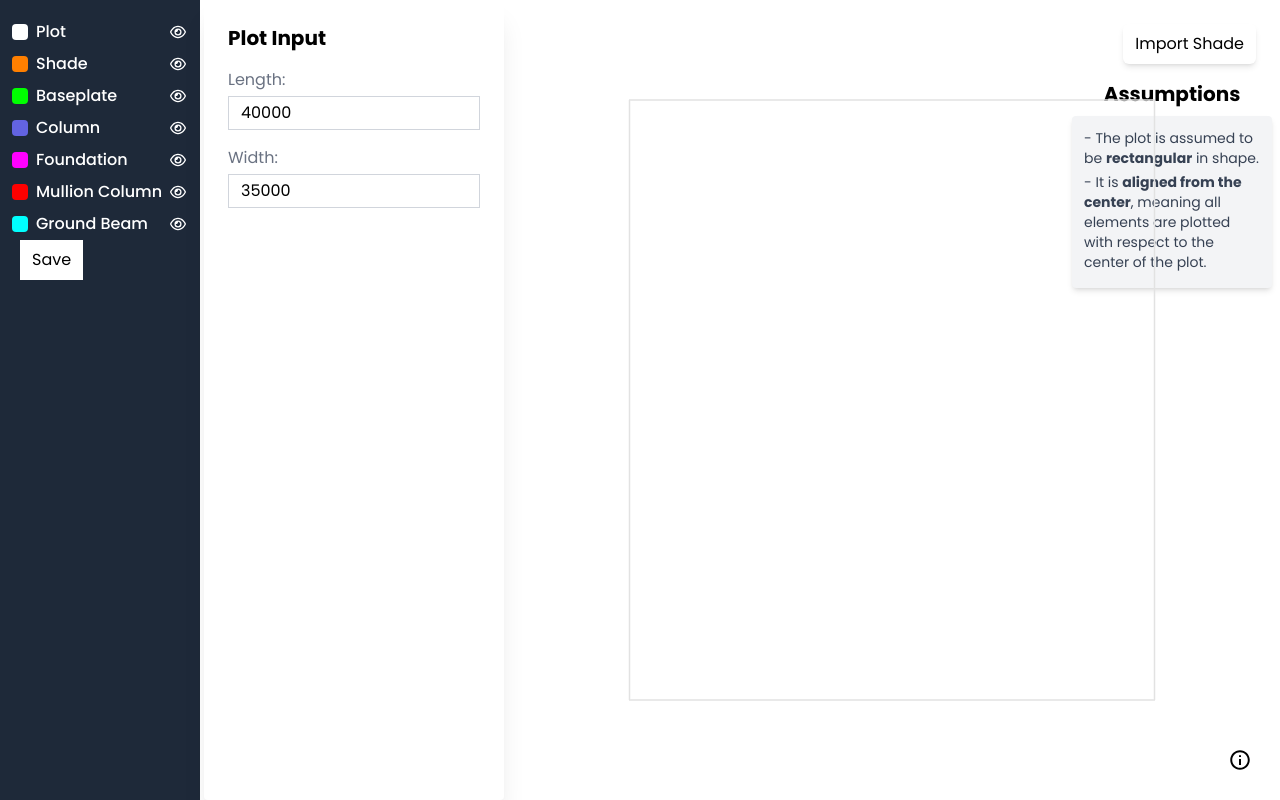
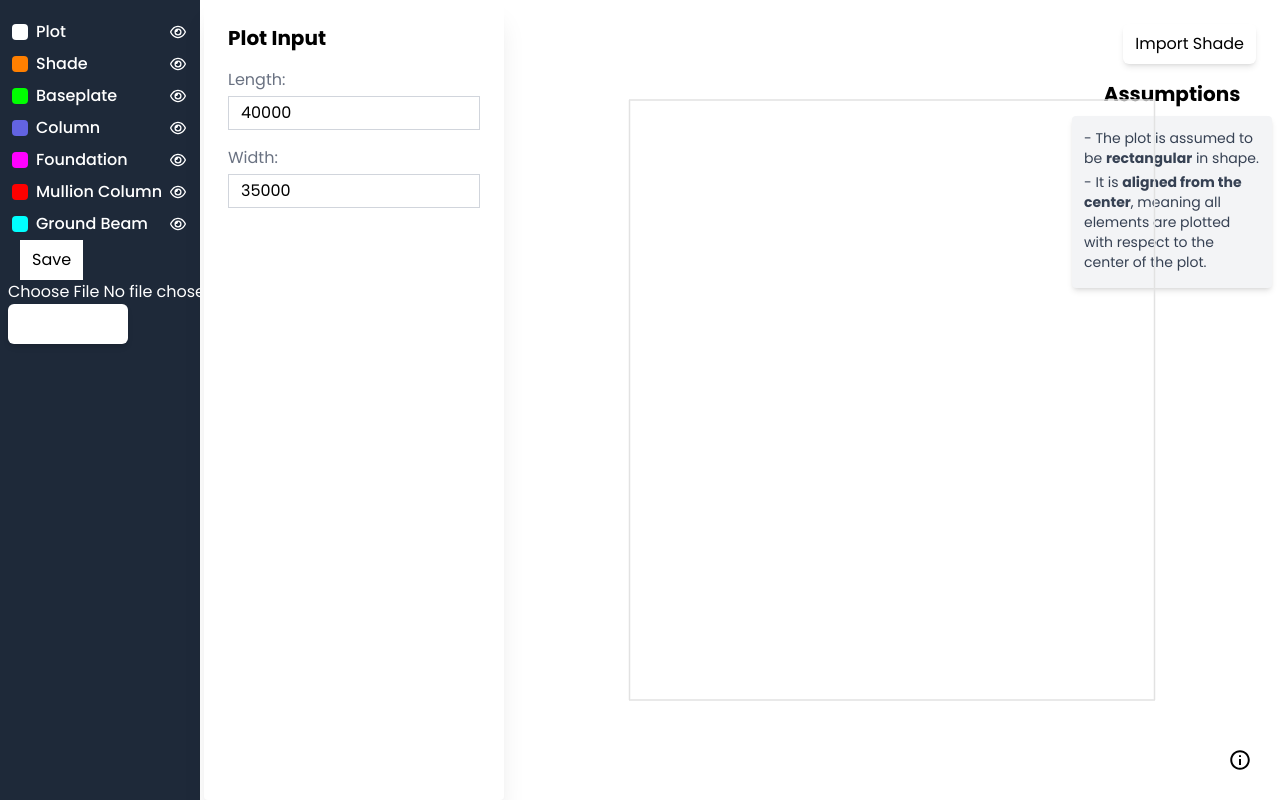
Before and after one commit to RishiDhimmar/shed-frontend, a React (Vite) app: page / in a window 1280 px wide. Built offline with nearby package versions, Linux system fonts and the light colour scheme.

Commit message:
upload working

```diff
--- a/src/components/threeenv/inputs/Layout.tsx
+++ b/src/components/threeenv/inputs/Layout.tsx
@@ -10,6 +10,7 @@ import LayoutItem from "./LayoutItem";
 import { GroundBeam } from "./GroundBeam";
 import Foundation from "./Foundation";
 import SaveButton from "./SaveButton";
+import { UploadJson } from "./upload";
 
 export const Layout = observer(() => {
   const [selectedTitle, setSelectedTitle] = useState<string | null>(null);
@@ -79,6 +80,7 @@ export const Layout = observer(() => {
           onToggleVisibility={() => uiStore.toggleVisibility("groundBeam")}
         />
         <SaveButton />
+        <UploadJson />
       </div>
       <div className=" flex flex-col  overflow-y-scroll h-screen w-[300px] ml-1 bg-white rounded shadow-xl  z-10 top-0 ">
         {uiStore.currentComponent === "plot" && <PlotInput />}
--- /dev/null
+++ b/src/components/threeenv/inputs/upload.tsx
@@ -0,0 +1,76 @@
+import { useRef } from "react";
+import basePlotStore from "../../../stores/BasePlotStore";
+import baseplateStore from "../../../stores/BasePlateStore";
+import wallStore from "../../../stores/WallStore";
+import columnStore from "../../../stores/ColumnStore";
+import foundationStore from "../../../stores/FoundationStore";
+import mullionColumnStore from "../../../stores/MullianColumnStore";
+
+export const UploadJson = () => {
+  const fileInputRef = useRef<HTMLInputElement | null>(null);
+
+  const handleFileChange = async (e: React.ChangeEvent<HTMLInputElement>) => {
+    if (!e.target.files) return;
+    const file = e.target.files[0];
+    if (!file) return;
+
+    try {
+      const text = await file.text(); // Read file content as text
+      const jsonData = JSON.parse(text); // Parse text to JSON
+
+
+      basePlotStore.setLength(jsonData.basePlot.length);
+      basePlotStore.setWidth(jsonData.basePlot.width);
+      basePlotStore.setPoints(jsonData.basePlot.points);
+
+      wallStore.setWallPoints(
+        jsonData.wall.externalWallPoints,
+        jsonData.wall.internalWallPoints
+      );
+
+      baseplateStore.setBasePlates(jsonData.baseplate.basePlates);
+      baseplateStore.setBasePlateConfig(jsonData.baseplate.config);
+      baseplateStore.setIdealHorizontalDistance(
+        jsonData.baseplate.idealHorizontalDistance
+      );
+      baseplateStore.setIdealVerticalDistance(
+        jsonData.baseplat.e.idealVerticalDistance
+      );
+
+      columnStore.setColumns(jsonData.column.columns);
+      columnStore.setHorizontalLength(jsonData.column.horizontalLength);
+      columnStore.setHorizontalWidth(jsonData.column.horizontalWidth);
+      columnStore.setCornerLength(jsonData.column.cornerLength);
+      columnStore.setCornerWidth(jsonData.column.cornerWidth);
+      columnStore.setVerticalLength(jsonData.column.verticalLength);
+
+      foundationStore.foundations = jsonData.foundation.foundations;
+      foundationStore.values = jsonData.foundation.values;
+
+      mullionColumnStore.mullionPositions =
+        jsonData.mullionColumn.mullionPositions;
+
+      console.log("Parsed JSON Data:", jsonData); // Log data
+    } catch (error) {
+      console.error("Error reading JSON file:", error);
+    }
+  };
+
+  return (
+    <div>
+      <input
+        type="file"
+        ref={fileInputRef}
+        accept=".json"
+        onChange={handleFileChange}
+      />
+
+      <button
+        className="bg-white px-3 py-2 rounded-md shadow-md hover:bg-gray-300 cursor-pointer"
+        onClick={() => fileInputRef.current?.click()}
+      >
+        Import Data
+      </button>
+    </div>
+  );
+};
--- a/src/stores/BasePlateStore.tsx
+++ b/src/stores/BasePlateStore.tsx
@@ -86,6 +86,19 @@ class BaseplateStore {
     });
   }
 
+  setBasePlates(newBasePlates: Baseplate[]) {
+    runInAction(() => {
+      this.basePlates = newBasePlates;
+    });
+  }
+
+  setBasePlateConfig(newConfig: Record<BaseplateType, BaseplateConfig>) {
+    runInAction(() => {
+      this.config = newConfig;
+    });
+  }
+
+
   generatePlates() {
     const corners = wallStore.internalWallPoints;
     if (corners.length !== 4) return;
@@ -120,7 +133,7 @@ class BaseplateStore {
       y,
       type,
       points: getRectanglePoints(cfg.length, cfg.width, [x, y]),
-      wall
+      wall,
     };
   }
 
@@ -179,14 +192,18 @@ class BaseplateStore {
     // Add plates above center on left wall
     let d = this.idealVerticalDistance;
     while (centerY + d <= topCenterY) {
-      plates.push(this.createBaseplate(leftX, centerY + d, "horizontal", "left"));
+      plates.push(
+        this.createBaseplate(leftX, centerY + d, "horizontal", "left")
+      );
       d += this.idealVerticalDistance;
     }
 
     // Add plates below center on left wall
     d = this.idealVerticalDistance;
     while (centerY - d >= bottomCenterY) {
-      plates.push(this.createBaseplate(leftX, centerY - d, "horizontal", "left"));
+      plates.push(
+        this.createBaseplate(leftX, centerY - d, "horizontal", "left")
+      );
       d += this.idealVerticalDistance;
     }
 
@@ -196,19 +213,25 @@ class BaseplateStore {
     const rightPlates: Baseplate[] = [];
 
     // Add center plate on right wall
-    rightPlates.push(this.createBaseplate(rightX, centerY, "horizontal", "right"));
+    rightPlates.push(
+      this.createBaseplate(rightX, centerY, "horizontal", "right")
+    );
 
     // Add plates above center on right wall
     d = this.idealVerticalDistance;
     while (centerY + d <= topCenterY) {
-      rightPlates.push(this.createBaseplate(rightX, centerY + d, "horizontal", "right"));
+      rightPlates.push(
+        this.createBaseplate(rightX, centerY + d, "horizontal", "right")
+      );
       d += this.idealVerticalDistance;
     }
 
     // Add plates below center on right wall
     d = this.idealVerticalDistance;
     while (centerY - d >= bottomCenterY) {
-      rightPlates.push(this.createBaseplate(rightX, centerY - d, "horizontal", "right"));
+      rightPlates.push(
+        this.createBaseplate(rightX, centerY - d, "horizontal", "right")
+      );
       d += this.idealVerticalDistance;
     }
 
@@ -253,19 +276,25 @@ class BaseplateStore {
     const bottomPlates: Baseplate[] = [];
 
     // Add center plate on bottom wall
-    bottomPlates.push(this.createBaseplate(centerX, bottomY, "vertical", "bottom"));
+    bottomPlates.push(
+      this.createBaseplate(centerX, bottomY, "vertical", "bottom")
+    );
 
     // Add plates to left of center on bottom wall
     d = this.idealHorizontalDistance;
     while (centerX - d >= leftCenterX) {
-      bottomPlates.push(this.createBaseplate(centerX - d, bottomY, "vertical", "bottom"));
+      bottomPlates.push(
+        this.createBaseplate(centerX - d, bottomY, "vertical", "bottom")
+      );
       d += this.idealHorizontalDistance;
     }
 
     // Add plates to right of center on bottom wall
     d = this.idealHorizontalDistance;
     while (centerX + d <= rightCenterX) {
-      bottomPlates.push(this.createBaseplate(centerX + d, bottomY, "vertical", "bottom"));
+      bottomPlates.push(
+        this.createBaseplate(centerX + d, bottomY, "vertical", "bottom")
+      );
       d += this.idealHorizontalDistance;
     }
 
--- a/src/stores/ColumnStore.ts
+++ b/src/stores/ColumnStore.ts
@@ -77,6 +77,12 @@ export class ColumnStore {
       this.verticalLength = newLength;
     });
     this.generateColumns();
+  }
+
+  setColumns(newColumns: Column[]) {
+    runInAction(() => {
+      this.columns = newColumns;
+    });
   }
 
   // Helper method to get plates by type
@@ -263,12 +269,12 @@ export class ColumnStore {
   generateColumns() {
     const { hasRequiredPlates, hasWallPoints, platesByType } = this.checkPrerequisites();
 
-    if (!hasRequiredPlates || !hasWallPoints) {
-      runInAction(() => {
-        this.columns = [];
-      });
-      return;
-    }
+    // if (!hasRequiredPlates || !hasWallPoints) {
+    //   runInAction(() => {
+    //     this.columns = [];
+    //   });
+    //   return;
+    // }
 
     const newColumns: Column[] = [];
     const { wallThickness } = wallStore;
--- a/src/stores/FoundationStore.ts
+++ b/src/stores/FoundationStore.ts
@@ -98,7 +98,7 @@ class FoundationStore {
     const newFoundations: Foundation[] = [];
 
     columnStore.columns.forEach((column) => {
-      if (!column.points || column.points.length < 4) return;
+      // if (!column.points || column.points.length < 4) return;
 
       // Compute the bounding box and center of the column
       const xs = column.points.map((p) => p[0]);
--- a/src/stores/WallStore.ts
+++ b/src/stores/WallStore.ts
@@ -1,6 +1,7 @@
 import { makeAutoObservable, reaction, runInAction } from "mobx";
 import { fetchWallData } from "../components/threeenv/inputs/Fetch";
 import { getRectanglePoints } from "../utils/GeometryUtils";
+import { arrayToPointArray } from "../utils/ConversionUtils";
 
 export class WallStore {
   width = 0;
@@ -74,10 +75,11 @@ export class WallStore {
   }
 
   setWallPoints(external: number[][], internal: number[][]) {
-    this.externalWallPoints = external;
-    this.internalWallPoints = internal;
+    this.externalWallPoints = external; // Convert to Point[] for external;
+    this.internalWallPoints = internal; // Convert to Point[] for internal;
     this.calculateDimensions();
     this.calculateThickness();
+    console.log(this.externalWallPoints)
   }
 
   calculateDimensions() {
```
